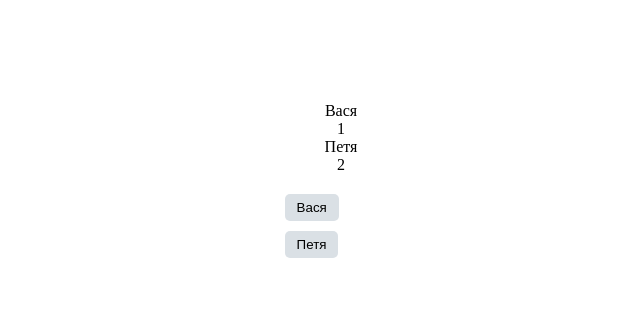
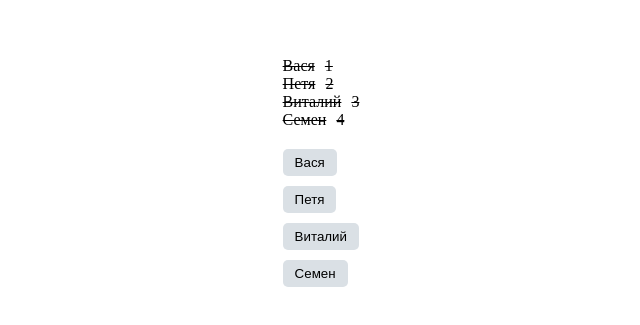
Before and after one commit to DermanovskiyI/Union-Media-Group, a Vue app: page /#/ in a window 1280 px wide. Shown: the part 231-556 px from the top of the page, without its empty margins (319-959 px from the left). Built offline with nearby package versions, Linux system fonts and the light colour scheme.

Commit message:
styled not selected items and button

```diff
--- a/src/components/UserList.vue
+++ b/src/components/UserList.vue
@@ -1,7 +1,10 @@
 <template>
     <ul class="user__list">
         <li class="user__item" v-for="user in users" :key="user.id">
-            <button class="user__btn" @click="handleSelect(user.id)">{{user.name}}</button>
+            <button class="user__btn" :class="selectUser === user.id ? 'user__btn--active' : ''"
+                @click="handleSelect(user.id)">
+                {{user.name}}
+            </button>
         </li>
 
     </ul>
@@ -12,6 +15,10 @@ export default {
     users: {
       type: Array,
       default: () => [],
+    },
+    selectUser: {
+      type: Number,
+      default: () => 0,
     },
   },
   methods: {
--- a/src/views/Home.vue
+++ b/src/views/Home.vue
@@ -14,6 +14,7 @@
         </div>
         <user-list
             :users="user"
+            :selectUser="selectUser"
             @handleSelect="handleSelect"
         />
     </div>
@@ -34,8 +35,14 @@ export default {
       }, {
         id: 2,
         name: 'Петя',
-      }], // В массиве может быть от 2 пользователей, все с уникальными id > 0
-      selectUser: 0, // id выбранного пользователя. 0 если не выбрано
+      }, {
+        id: 3,
+        name: 'Виталий',
+      }, {
+        id: 4,
+        name: 'Семен',
+      }],
+      selectUser: 0,
     };
   },
   computed: {
@@ -67,7 +74,21 @@ export default {
     margin-bottom: 20px;
     text-align: center;
 }
+.user__selected {
+    display: flex;
+    font-size: 20px;
+    margin-bottom: 10px;
+}
+.user__id {
+    padding-left: 10px;
+}
 .user__not-selected {
     list-style-type: none;
+    margin: 0;
+    padding: 0;
+}
+.user__not-selected-item {
+    display: flex;
+    text-decoration: line-through;
 }
 </style>
```
